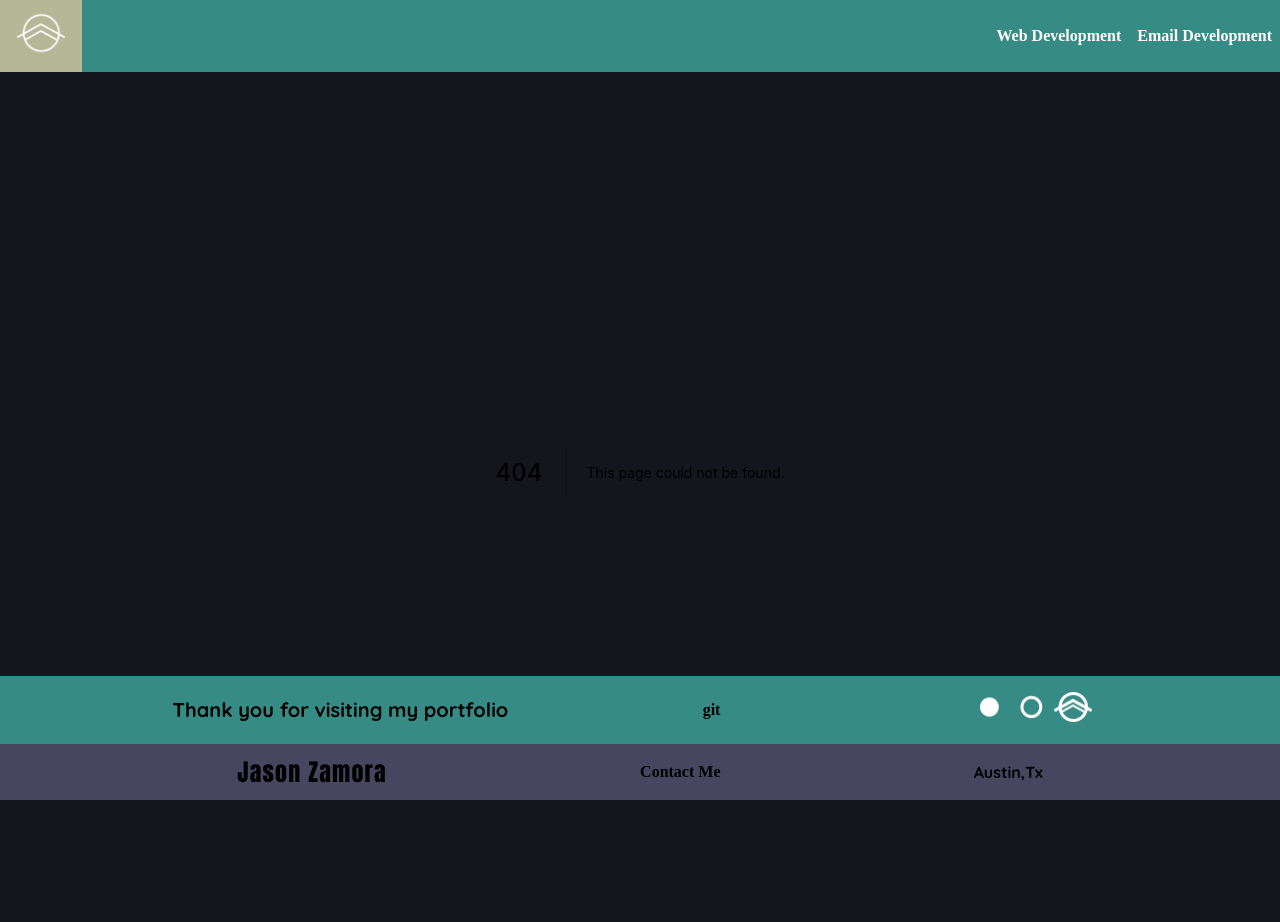
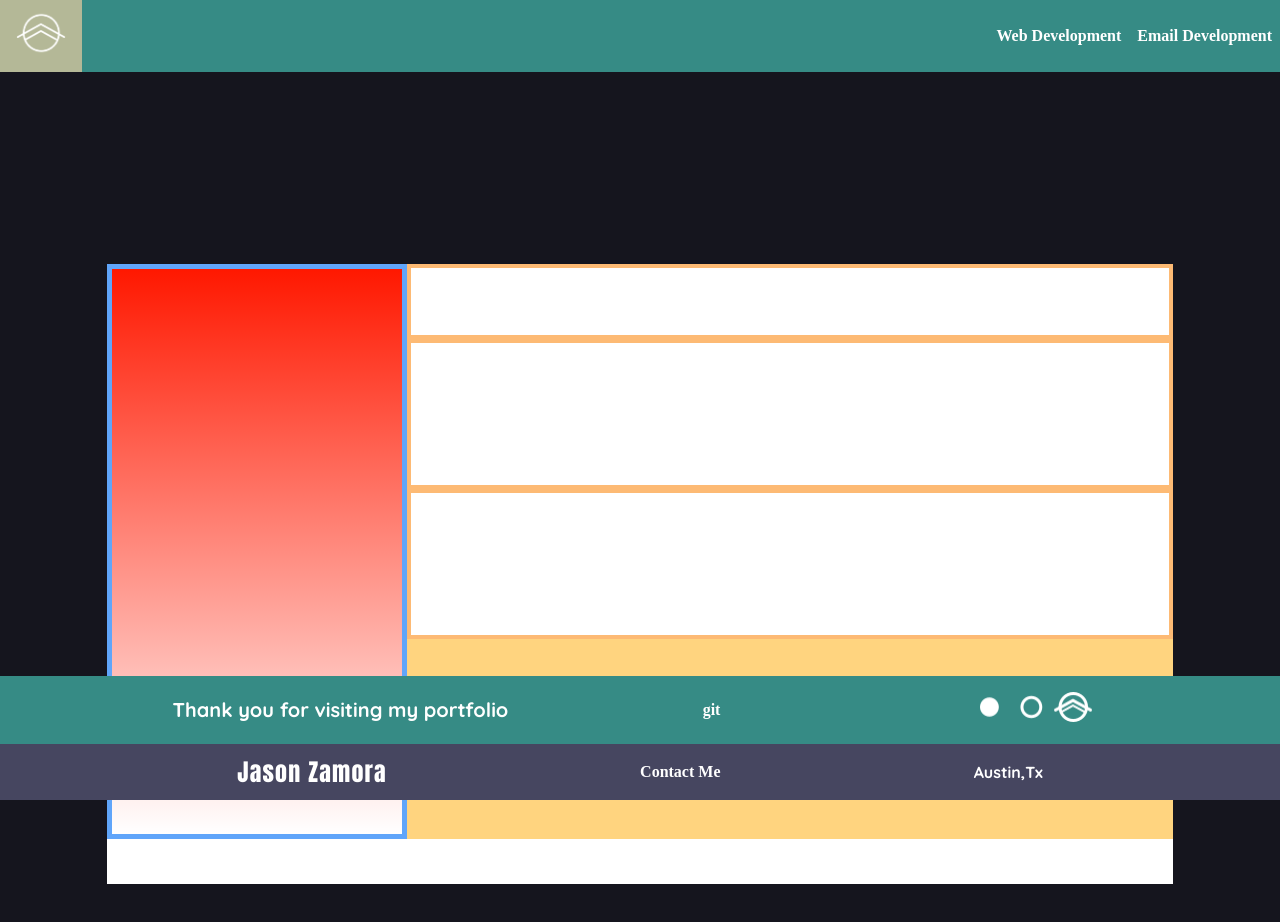
Before and after one commit to GSdaBlessedFist/PORTFOLIO_v3, a Next.js app: page /landing-pages/dangerously-smooth-landing-page in a window 1280 px wide. Before the commit this address had no page. Shown: the top 922 px of the page. Before the commit the page ends 872 px from the top, so only its background shows below. Built offline with nearby package versions, Linux system fonts and the light colour scheme; a web font is replaced by a local one.

Commit message:
1)'DangerouslySmooth: color palette chosen..2)updated name from 'Dangerously Smoothie -> Dangerously Smooth...3)Designed logo: exported black only & white only version

```diff
--- /dev/null
+++ b/pages/landing-pages/dangerously-smooth-landing-page.js
@@ -0,0 +1,50 @@
+import {useState,useRef} from 'react'
+import Image from 'next/image';
+import Head from "next/head";
+import emailjs from '@emailjs/browser';
+//import DangerouslySmoothieModal from "../../components/DangerouslySmoothieModal";
+
+const infoText = "We've gone down the list of fruits and found some great matches with some of our favorite liquors. Punch has never been this much good and bad for you. Enjoy Responsibly."
+
+export default function DangerouslySmoothie(){
+	const form = useRef();
+	const [isOpen,setIsOpen] =useState(false);
+
+
+	const formSubmission = function(e){
+		e.preventDefault();
+		setIsOpen(true)
+
+		emailjs.sendForm(process.env.NEXT_PUBLIC_MAILJET_SERVICE_ID, process.env.NEXT_PUBLIC_MAILJET_TEMPLATE_ID, form.current, process.env.NEXT_PUBLIC_EMAILJS_PUBLIC_KEY)
+	      .then((result) => {
+	          console.log(result.text);
+	      }, (error) => {
+	          console.log(error.text);
+	      });
+	}
+
+return (<>
+<Head>
+	<title>Dangerously Smooth - (DS)</title>
+</Head>
+{/*<DangerouslySmoothModal isOpen={isOpen} setIsOpen={setIsOpen}/>*/}
+<div className="container mx-auto sm:my-16 xs:my-0 flex sm:py-auto flex-col justify-center items-center ">
+	<div id="card" className="lg:w-5/6 xs:px-4 lg:p-0 lg:h-[620px] sm:my-28 lg:relative lg:top-4 xs:my-4 lg:grid-cols-[300px_1fr] xs:grid grid-cols-[.09%_99.91%] xs:grid-rows-[75px_100px_1fr_150px] lg:grid-rows-[75px_150px_150px_200px] sm:top-1/5 bg-white">
+		<div id="hero" className="w-[100%] col-start-1 col-span-1 row-span-4 bg-gradient-to-b from-dsPrimary BLUE"></div>
+		<div id="logo" className="col-start-2 col-span-1 flex justify-center items-center sm:h-full text-3xl text-center o">Danerously<br/> Smoothie</div>
+		<div id="header" className="col-start-2 row-start-2 col-span-1 row-span-1 flex justify-center items-center xs:px-6 lg:py-3 ds-font-main xs:text-xl lg:text-3xl text-base text-center leading-tight o"><em>Enjoy the sinful pleasures of fruit juices and yak.</em></div>
+		<div id="info" className="col-start-2 row-start-3 col-span-1 row-span-1 flex justify-center xs:px-5 py-0 xs:py-3 break-words lg:text-2xl indent-4 xs:text-center xs:leading-tight ds-font-minor o">
+			{infoText}
+		</div>
+		<div id="form" className="col-start-2 row-start-4 col-span-1 row-span-1 flex flex-col justify-center items-center bg-dsSecondary/50">
+			<input type="text" className="xs:w-3/5 lg:w-1/4 xs:w-2/4 mb-3 py-1 px-3 text-red-500 ds-font-main font-bold text-lg "/>
+			<button className="w-1/2 p-1 bg-dsPrimary ds-font-main text-xl tracking-wide rounded-full border-0 border-b-4 border-dsDarkPrimary hover:bg-dsDarkPrimary b">
+				Subscribe and enjoy!<span className="after:block after:w-[35px] after:h-[35px] after:rounded-full after:absolute after:-inset-3 after:bg-dsMinor relative inline-block left-8 sm:left-12 md:left-24 lg:left-12 xl:left-32" ></span>
+			</button>
+		</div>
+	</div>
+</div>
+
+</>)
+
+}
--- a/pages/landing-pages/dangerously-smoothie-landing-page.js
+++ /dev/null
@@ -1,50 +0,0 @@
-import {useState,useRef} from 'react'
-import Image from 'next/image';
-import Head from "next/head";
-import emailjs from '@emailjs/browser';
-//import DangerouslySmoothieModal from "../../components/DangerouslySmoothieModal";
-
-const infoText = "We've gone down the list of fruits and found some great matches with some of our favorite liquors. Smoothies have never been this much good and bad. Enjoy Responsibly."
-
-export default function DangerouslySmoothie(){
-	const form = useRef();
-	const [isOpen,setIsOpen] =useState(false);
-
-
-	const formSubmission = function(e){
-		e.preventDefault();
-		setIsOpen(true)
-
-		emailjs.sendForm(process.env.NEXT_PUBLIC_MAILJET_SERVICE_ID, process.env.NEXT_PUBLIC_MAILJET_TEMPLATE_ID, form.current, process.env.NEXT_PUBLIC_EMAILJS_PUBLIC_KEY)
-	      .then((result) => {
-	          console.log(result.text);
-	      }, (error) => {
-	          console.log(error.text);
-	      });
-	}
-
-return (<>
-<Head>
-	<title>Dangerously Smoothie - (DS)</title>
-</Head>
-{/*<DangerouslySmoothieModal isOpen={isOpen} setIsOpen={setIsOpen}/>*/}
-<div className="container mx-auto sm:my-16 xs:my-0 flex sm:py-auto flex-col justify-center items-center BLUE">
-	<div id="card" className="lg:w-5/6 xs:px-4 lg:px-0 lg:h-[620px] sm:my-28 lg:relative lg:top-4 xs:my-4 lg:grid-cols-[300px_auto] xs:grid grid-cols-[.09%_99.91%] xs:grid-rows-[75px_100px_1fr_150px] lg:grid-rows-[75px_150px_150px_200px] sm:top-1/5 BLUE">
-		<div id="hero" className="col-start-1 col-span-1 row-span-4 bg-red-600"></div>
-		<div id="logo" className="col-start-2 col-span-1 flex justify-center items-center sm:h-full text-3xl text-center o">Danerously<br/> Smoothie</div>
-		<div id="header" className="col-start-2 row-start-2 col-span-1 row-span-1 flex justify-center items-center xs:px-6 lg:py-3 ds-font-main xs:text-xl lg:text-3xl text-base text-center leading-tight o"><em>Enjoy the sinful pleasures of fruit smoothies and yak.</em></div>
-		<div id="info" className="col-start-2 row-start-3 col-span-1 row-span-1 flex justify-center xs:px-5 py-0 xs:py-3 break-words lg:text-2xl indent-4 xs:text-center xs:leading-tight ds-font-minor o">
-			{infoText}
-		</div>
-		<div id="form" className="col-start-2 row-start-4 col-span-1 row-span-1 flex flex-col justify-center items-center o">
-			<input type="text" className="xs:w-3/5 lg:w-1/4 xs:w-2/4 mb-3 py-1 px-3 text-red-500 ds-font-main font-bold text-lg "/>
-			<button className="w-1/2 p-1 rounded-full b">
-				Subscribe and enjoy!<span className="after:block after:w-[35px] after:h-[35px] after:rounded-full after:absolute after:-inset-3 after:bg-yellow-500 relative inline-block left-8 sm:left-12 md:left-24 lg:left-12" ></span>
-			</button>
-		</div>
-	</div>
-</div>
-
-</>)
-
-}
--- a/pages/landing-pages/kristy-beary-fun-facts-notification.js
+++ b/pages/landing-pages/kristy-beary-fun-facts-notification.js
@@ -12,7 +12,7 @@ export default function KristysBearyFunFacts(){
 			<div className="container w-full relative  o">
 				<Image src={"https://i.ibb.co/PtynfLD/kristys-beary-fun-facts-screenshot-fullsized.png"} width={1908} height={905} alt=""/>
 			</div>
-			<Link href="/landing-pages/dangerously-smoothie-landing-page">
+			<Link href="/landing-pages/dangerously-smooth-landing-page">
 				<a className="bg-transparent text-midtone border border-primary border-2 p-4 mt-2 hover:border-accent hover:text-white">To the next project</a>
 			</Link>
 		</div>
--- a/tailwind.config.js
+++ b/tailwind.config.js
@@ -25,7 +25,12 @@ module.exports = {
         "lightMidtone": "#A7DDD9",
         'midtone': '#368B85',
         'light': '#B4B897',
-        'accent': '#F1E9E5'
+        'accent': '#F1E9E5',
+        'dsPrimary':'#ff1800',/* ds = DangerouslySmoothie */
+        'dsDarkPrimary':'#9d2f2d',
+        'dsSecondary':'#ffa900',
+        'dsMinor':'#ffbc05',
+        'dsAccent':'#a8ff00'
       },
       animation:{
         fadeIn: "fadeIn .36s linear forwards",
```
